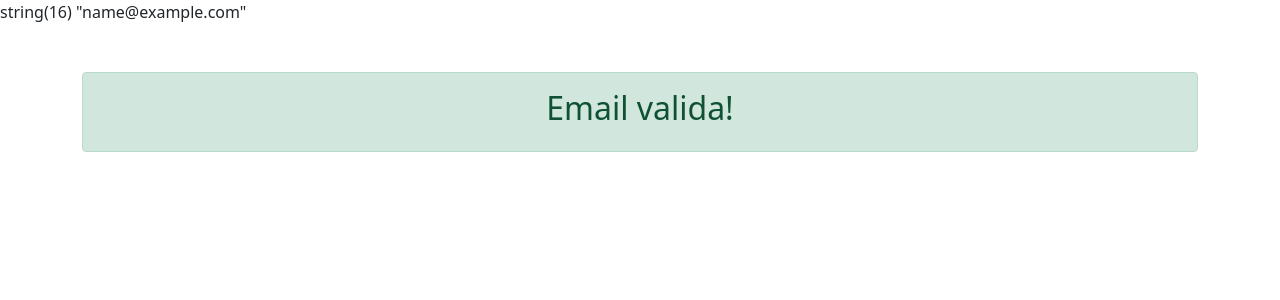
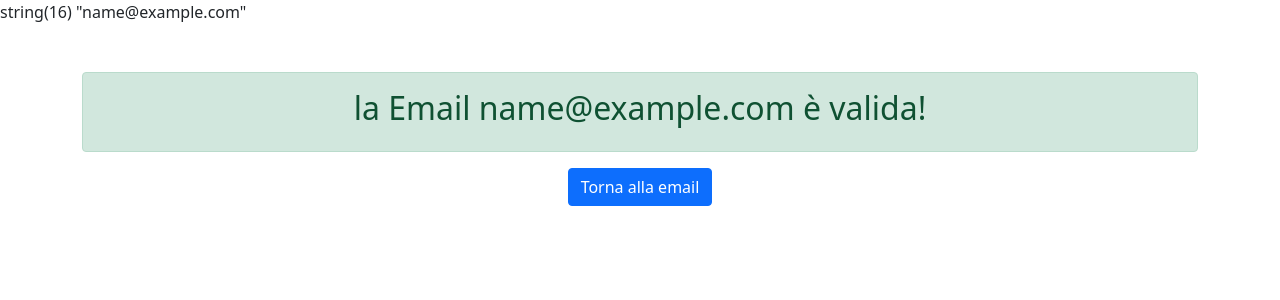
Before and after one commit to DanieleCascio-dev/php-iscrizione-newsletter, a PHP site: page /thankyou.php in a window 1280 px wide. Shown: the top 300 px of the page. Run offline with PHP 8.4, Linux system fonts and the light colour scheme; the visitor is signed in with stand-in values (Sample User, id 1).

Commit message:
add: btn in thankyou.php to come back to index and clear session

```diff
--- a/thankyou.php
+++ b/thankyou.php
@@ -3,6 +3,7 @@
 session_start();
 
 var_dump($_SESSION['userEmail']);
+
 
 ?>
 
@@ -18,9 +19,15 @@ var_dump($_SESSION['userEmail']);
 </head>
 <body>
   <div class="container mt-5 text-center">
-  <div class="alert alert-success" role="alert"><h2>Email valida!</h2></div>
+  <div class="alert alert-success" role="alert"><h2>la Email <?php echo $_SESSION['userEmail'] ?> è valida!</h2></div>
+  <a class="btn btn-primary" href="./index.php">Torna alla email</a>
 
   </div>
 
 </body>
 </html>
+
+<?php
+  session_unset();
+  session_destroy();
+?>
```
